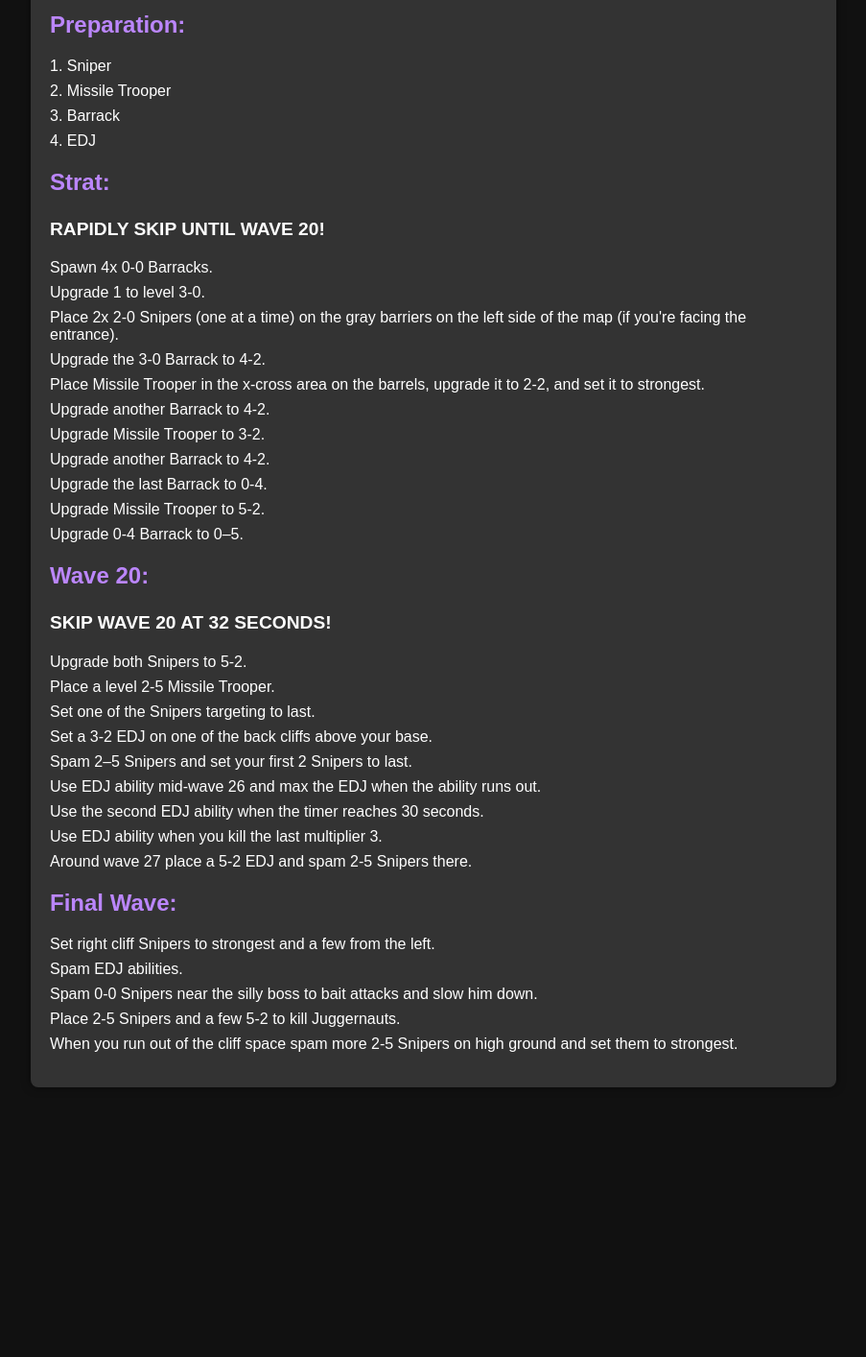
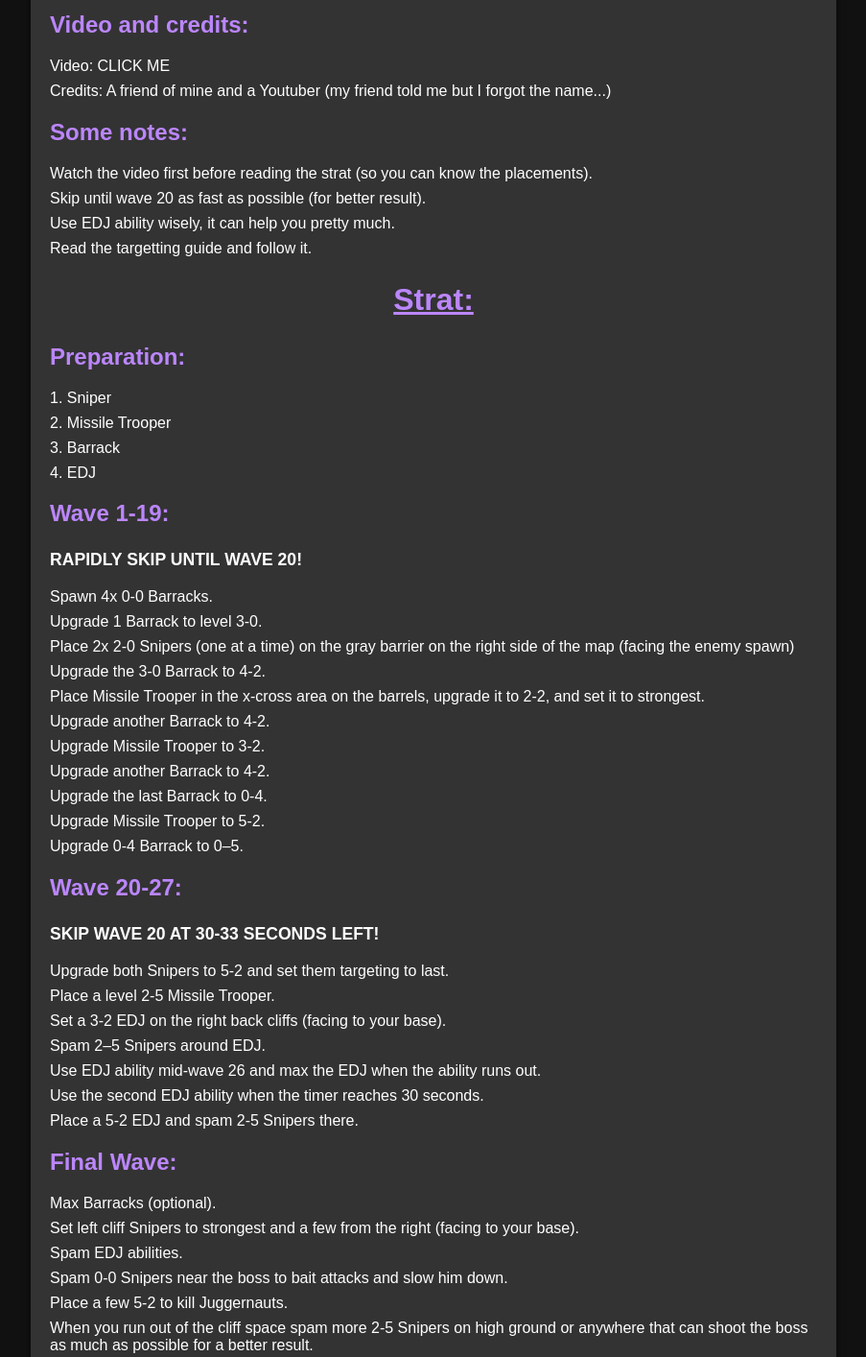
Before and after one commit to LeH0angHuy/CA-Elite, a plain HTML site: page index.html in a window 1280 px wide. Shown: the part 160-1574 px from the top of the page at 96% size, without its empty margins (188-1091 px from the left). Before the commit the page ends 1313 px from the top, so only its background shows below. Drawn offline with Linux system fonts and the light colour scheme.

Commit message:
Update index.html

```diff
--- a/index.html
+++ b/index.html
@@ -1,5 +1,6 @@
 <!DOCTYPE html>
 <html lang="en">
+
 <head>
     <meta charset="UTF-8">
     <meta name="viewport" content="width=device-width, initial-scale=1.0">
@@ -37,6 +38,12 @@
             color: #bb86fc;
         }
 
+        h2.center-text {
+            text-align: center;
+            font-size: 2em;
+            text-decoration: underline;
+        }
+
         ul {
             list-style-type: none;
             padding: 0;
@@ -48,6 +55,7 @@
 
         p {
             line-height: 1.6;
+            margin-bottom: 0px;
         }
 
         strong {
@@ -56,10 +64,16 @@
 
         /* Make specified text bold and slightly larger */
         strong.large-text {
-            font-size: 1.2em;
+            font-size: 1.1em;
+        }
+
+        a {
+            color: inherit;
+            text-decoration: none;
         }
     </style>
 </head>
+
 <body>
 
     <header>
@@ -67,6 +81,19 @@
     </header>
 
     <section>
+        <h2>Video and credits:</h2>
+        <ul>
+            <li>Video: <a href="https://drive.google.com/file/d/1JfdVOQ5SL_z2zCVpVAtra7VDAcWHzR7P/view?usp=sharing" target="_blank">CLICK ME</a></li>
+            <li>Credits: A friend of mine and a Youtuber (my friend told me but I forgot the name...)</li>
+        </ul>
+        <h2>Some notes:</h2>
+        <ul>
+            <li>Watch the video first before reading the strat (so you can know the placements).</li>
+            <li>Skip until wave 20 as fast as possible (for better result).</li>
+            <li>Use EDJ ability wisely, it can help you pretty much.</li>
+            <li>Read the targetting guide and follow it.</li>
+        </ul>
+        <h2 class="center-text">Strat:</h2>
         <h2>Preparation:</h2>
         <ul>
             <li>1. Sniper</li>
@@ -74,13 +101,12 @@
             <li>3. Barrack</li>
             <li>4. EDJ</li>
         </ul>
-
-        <h2>Strat:</h2>
+        <h2>Wave 1-19:</h2>
         <p><strong class="large-text">RAPIDLY SKIP UNTIL WAVE 20!</strong></p>
         <ul>
             <li>Spawn 4x 0-0 Barracks.</li>
-            <li>Upgrade 1 to level 3-0.</li>
-            <li>Place 2x 2-0 Snipers (one at a time) on the gray barriers on the left side of the map (if you're facing the entrance).</li>
+            <li>Upgrade 1 Barrack to level 3-0.</li>
+            <li>Place 2x 2-0 Snipers (one at a time) on the gray barrier on the right side of the map (facing the enemy spawn)</li>
             <li>Upgrade the 3-0 Barrack to 4-2.</li>
             <li>Place Missile Trooper in the x-cross area on the barrels, upgrade it to 2-2, and set it to strongest.</li>
             <li>Upgrade another Barrack to 4-2.</li>
@@ -91,29 +117,29 @@
             <li>Upgrade 0-4 Barrack to 0–5.</li>
         </ul>
 
-        <h2>Wave 20:</h2>
-        <p><strong class="large-text">SKIP WAVE 20 AT 32 SECONDS!</strong></p>
+        <h2>Wave 20-27:</h2>
+        <p><strong class="large-text">SKIP WAVE 20 AT 30-33 SECONDS LEFT!</strong></p>
         <ul>
-            <li>Upgrade both Snipers to 5-2.</li>
+            <li>Upgrade both Snipers to 5-2 and set them targeting to last.</li>
             <li>Place a level 2-5 Missile Trooper.</li>
-            <li>Set one of the Snipers targeting to last.</li>
-            <li>Set a 3-2 EDJ on one of the back cliffs above your base.</li>
-            <li>Spam 2–5 Snipers and set your first 2 Snipers to last.</li>
+            <li>Set a 3-2 EDJ on the right back cliffs (facing to your base).</li>
+            <li>Spam 2–5 Snipers around EDJ.</li>
             <li>Use EDJ ability mid-wave 26 and max the EDJ when the ability runs out.</li>
             <li>Use the second EDJ ability when the timer reaches 30 seconds.</li>
-            <li>Use EDJ ability when you kill the last multiplier 3.</li>
-            <li>Around wave 27 place a 5-2 EDJ and spam 2-5 Snipers there.</li>
+            <li>Place a 5-2 EDJ and spam 2-5 Snipers there.</li>
         </ul>
 
         <h2>Final Wave:</h2>
         <ul>
-            <li>Set right cliff Snipers to strongest and a few from the left.</li>
+            <li>Max Barracks (optional).</li>
+            <li>Set left cliff Snipers to strongest and a few from the right (facing to your base).</li>
             <li>Spam EDJ abilities.</li>
-            <li>Spam 0-0 Snipers near the silly boss to bait attacks and slow him down.</li>
-            <li>Place 2-5 Snipers and a few 5-2 to kill Juggernauts.</li>
-            <li>When you run out of the cliff space spam more 2-5 Snipers on high ground and set them to strongest.</li>
+            <li>Spam 0-0 Snipers near the boss to bait attacks and slow him down.</li>
+            <li>Place a few 5-2 to kill Juggernauts.</li>
+            <li>When you run out of the cliff space spam more 2-5 Snipers on high ground or anywhere that can shoot the boss as much as possible for a better result.</li>
         </ul>
     </section>
 
 </body>
+
 </html>
```
